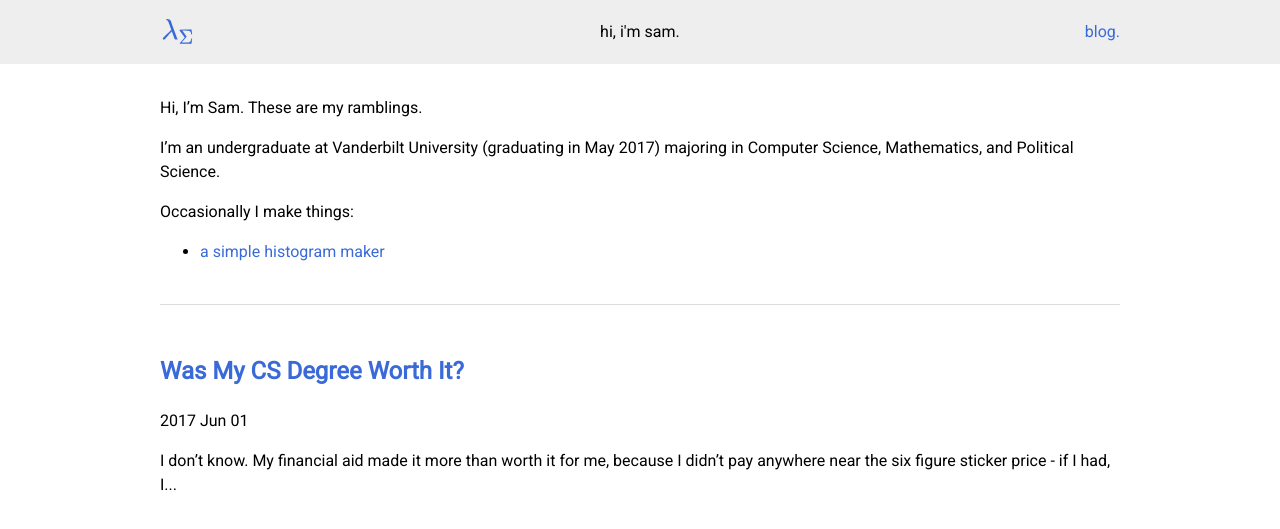
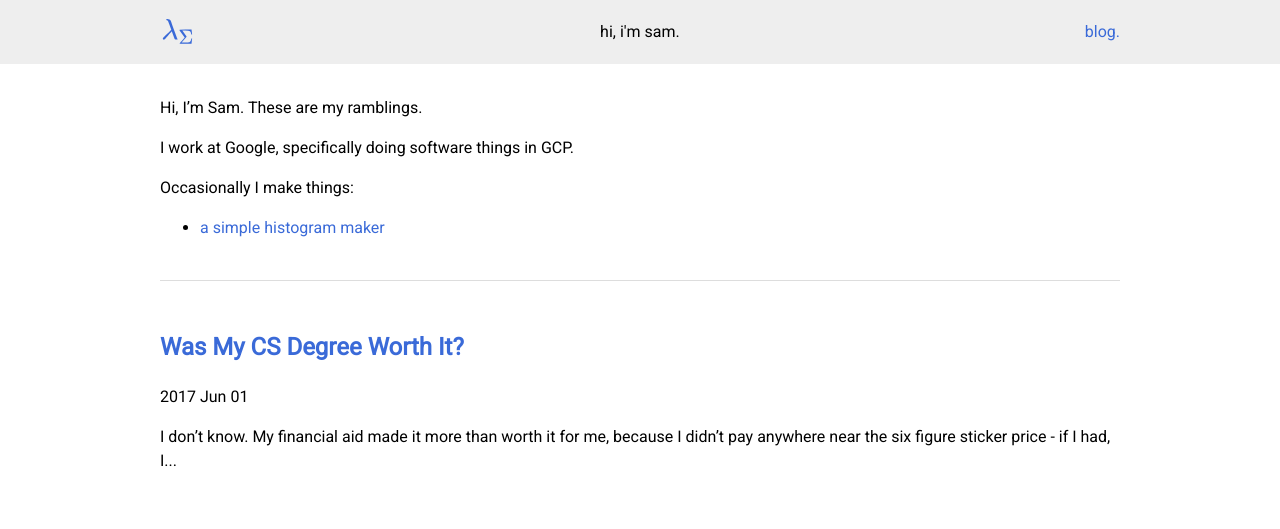
Before and after one commit to sxlijin/sxlijin.github.io, a Jekyll site: the page built from blog.html, in a window 1280 px wide. Shown: the top 529 px of the page. Built offline with Jekyll 4.4.1, drawn with Linux system fonts in a browser that asks for light colours.

Commit message:
Update my current role

```diff
--- a/_includes/profile.md
+++ b/_includes/profile.md
@@ -1,7 +1,6 @@
 Hi, I'm Sam. These are my ramblings.
 
-I'm an undergraduate at Vanderbilt University (graduating in May 2017) majoring
-in Computer Science, Mathematics, and Political Science.
+I work at Google, specifically doing software things in GCP.
 
 Occasionally I make things:
 
```
